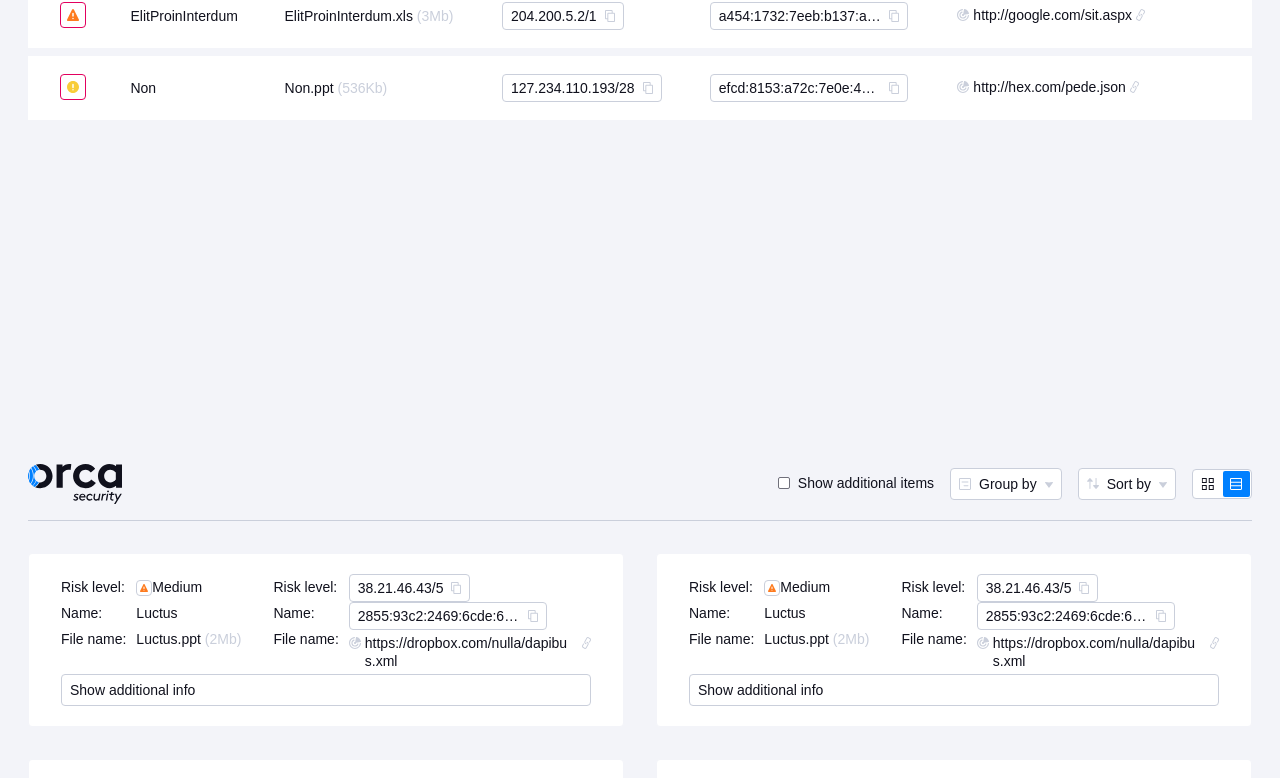
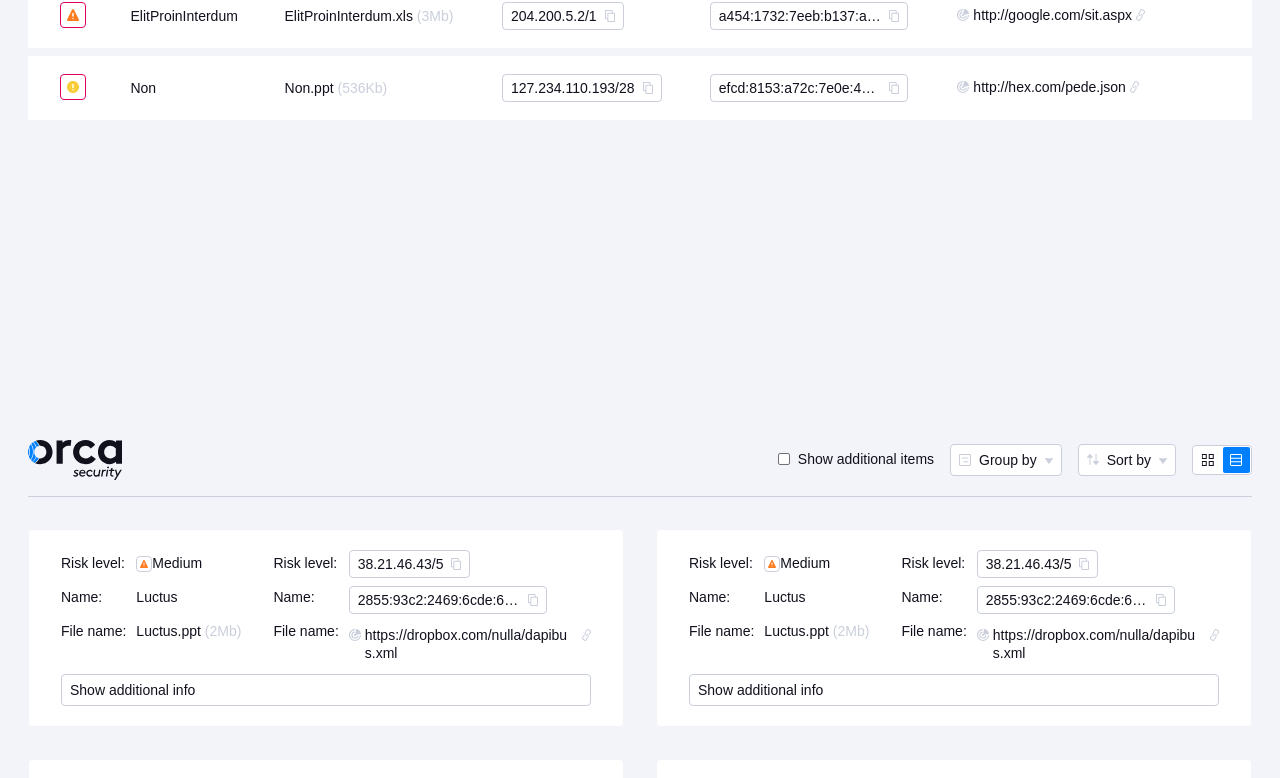
Before and after one commit to a-klimovich/orca-test, a React (Vite) app: page / in a window 1280 px wide. Shown: the part 502-1280 px from the top of the page. Built offline with nearby package versions, Linux system fonts and the light colour scheme.

Commit message:
fix: card & typografy

```diff
--- a/src/components/Card/index.jsx
+++ b/src/components/Card/index.jsx
@@ -20,6 +20,7 @@ const RowTitleStyled = styled.div`
   & > div {
     padding-top: 4px;
     padding-bottom: 4px;
+    margin-bottom: 8px;
   }
 `
 
@@ -28,6 +29,7 @@ const CardContentWrapper = styled.div`
   flex-wrap: nowrap;
   gap: 32px;
 `
+
 const CardContainer = styled.div`
   display: flex;
   flex-wrap: nowrap;
@@ -68,7 +70,15 @@ export const Card = () => {
           <RowTitleStyled>
             <Copyable sufix>{'38.21.46.43/5'}</Copyable>
             <Copyable sufix maxWidth='198px'>{'2855:93c2:2469:6cde:643b:e139:6aae:6e00'}</Copyable>
-            <Link prefix sufix wordBreakAll whiteSpaceNormal href='https://hello.com'>{'https://dropbox.com/nulla/dapibus.xml'}</Link>
+            <Link
+              prefix
+              sufix
+              wordBreakAll
+              whiteSpaceNormal
+              href='https://hello.com'
+            >
+              {'https://dropbox.com/nulla/dapibus.xml'}
+            </Link>
           </RowTitleStyled>
         </CardContainer>
       </CardContentWrapper>
--- a/src/components/Dropdown/styles.js
+++ b/src/components/Dropdown/styles.js
@@ -16,6 +16,7 @@ export const MenuStyled = styled.ul`
   box-shadow: 0px 4px 16px rgba(0, 0, 0, 0.1);
   border-radius: 2px;
   padding: 4px 0;
+  z-index: 99;
 `
 
 export const MenuItem = styled.li`
--- a/src/components/Typography/index.jsx
+++ b/src/components/Typography/index.jsx
@@ -42,6 +42,7 @@ export const Link = (props) => {
     maxWidth,
     whiteSpaceNormal,
     wordBreakAll,
+    paddingTop,
     ...rest
   } = props;
 
--- a/src/components/Typography/styled.js
+++ b/src/components/Typography/styled.js
@@ -78,7 +78,6 @@ export const CopyableStyled = styled(Base)`
     top: calc(50% + 1px);
     right: 0;
     transform: translateY(-50%);
-    /* background-color: var(--white); */
     padding: 4px 8px;
     vertical-align: middle;
     margin-bottom: -2px;
```
